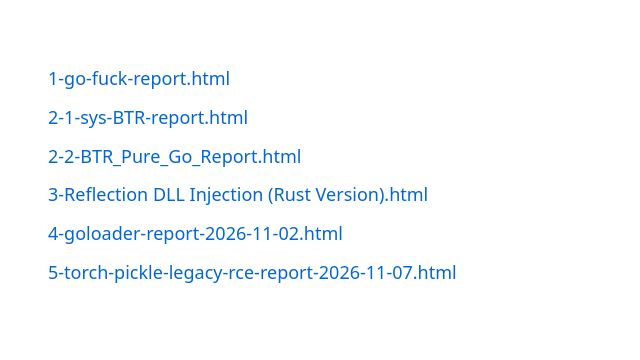
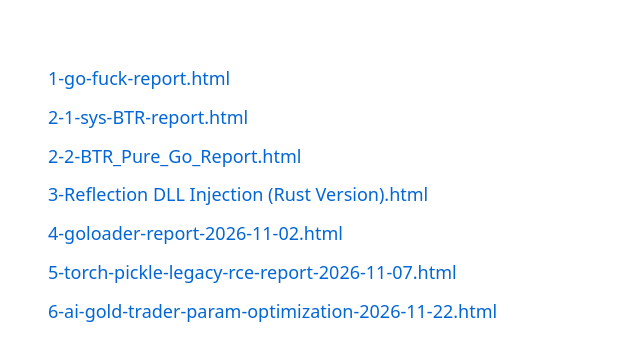
Before and after one commit to intAV/report, a plain HTML site: page index.html in a window 1280 px wide. Shown: the whole page, without its empty margins (0-640 px from the left). Drawn offline with Linux system fonts and the light colour scheme.

Commit message:
Update index.html

```diff
--- a/index.html
+++ b/index.html
@@ -22,6 +22,7 @@
         <li><a href="3-Reflection DLL Injection (Rust Version).html">3-Reflection DLL Injection (Rust Version).html</a></li>
         <li><a href="4-goloader-report-2026-11-02.html">4-goloader-report-2026-11-02.html</a></li>
         <li><a href="5-torch-pickle-legacy-rce-report-2026-11-07.html">5-torch-pickle-legacy-rce-report-2026-11-07.html</a></li>
+        <li><a href="6-ai-gold-trader-param-optimization-2026-11-22.html">6-ai-gold-trader-param-optimization-2026-11-22.html</a></li>
     </ul>
 </body>
 </html>
```
